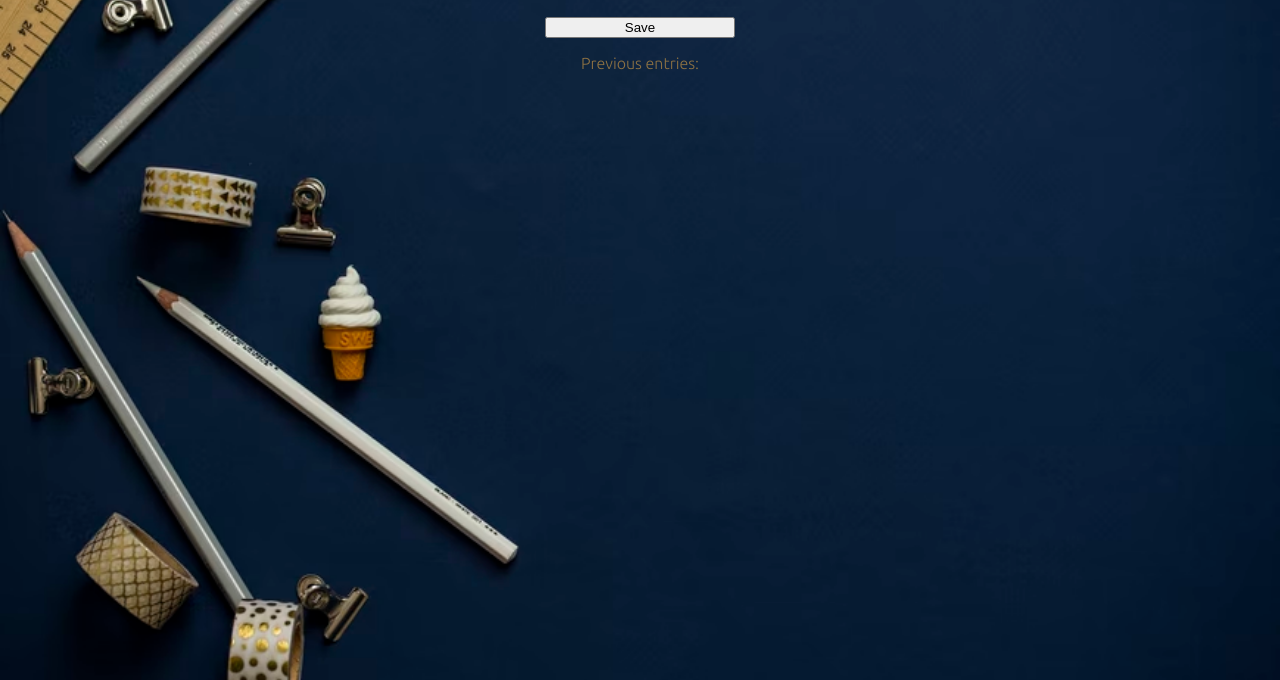
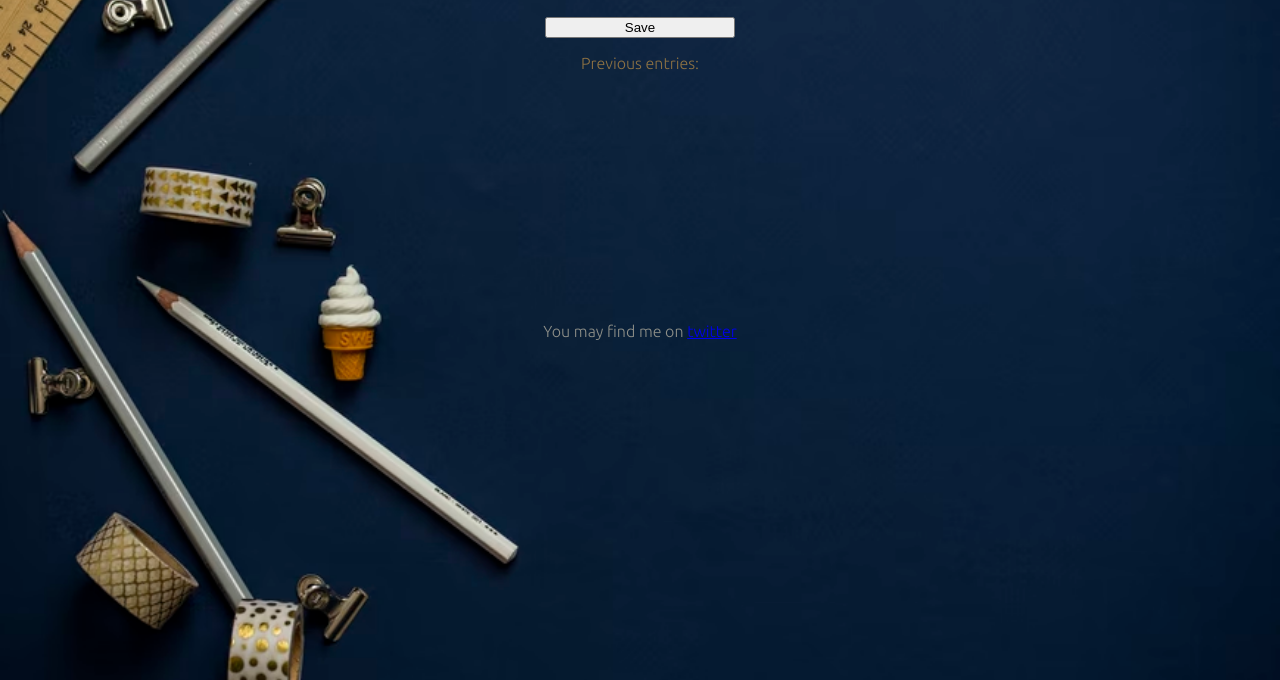
Before and after one commit to AbdulShaik786/JavaScript-Projects, a plain HTML site: page Item Counter/index.html in a window 1280 px wide. Shown: the part 120-800 px from the top of the page. Drawn offline with Linux system fonts and the light colour scheme.

Commit message:
Added footer

```diff
--- a/Item Counter/index.html
+++ b/Item Counter/index.html
@@ -18,7 +18,7 @@
         </div>
         <button id="save-btn" onclick="save()">Save</button>
         <p id="save-el">Previous entries: </p>
-        <div id="footer"></div>
+        <div id="footer">You may find me on <a href="www.twitter.com/starabdul100">twitter</a></div>
         <script src="script.js"></script>
     </body>
 </html>
--- a/Item Counter/styles.css
+++ b/Item Counter/styles.css
@@ -32,3 +32,8 @@ button{
 #save-btn{
     margin-top: 20px;
 }
+
+#footer{
+    color:#8F9089;
+    margin-top: 250px;
+}
```
